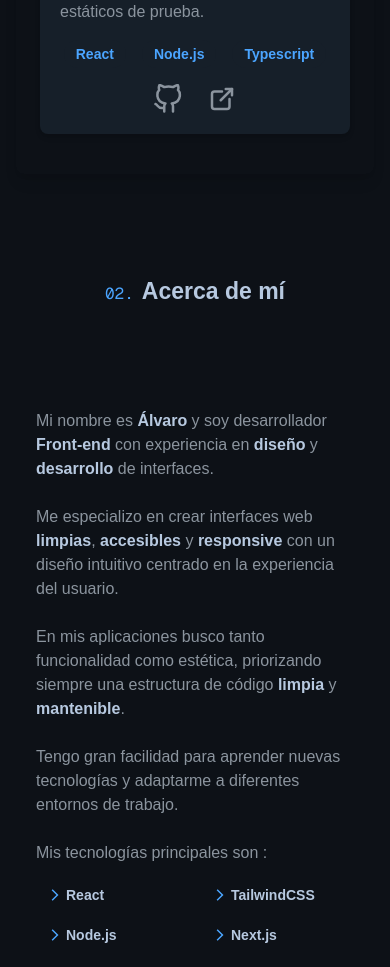
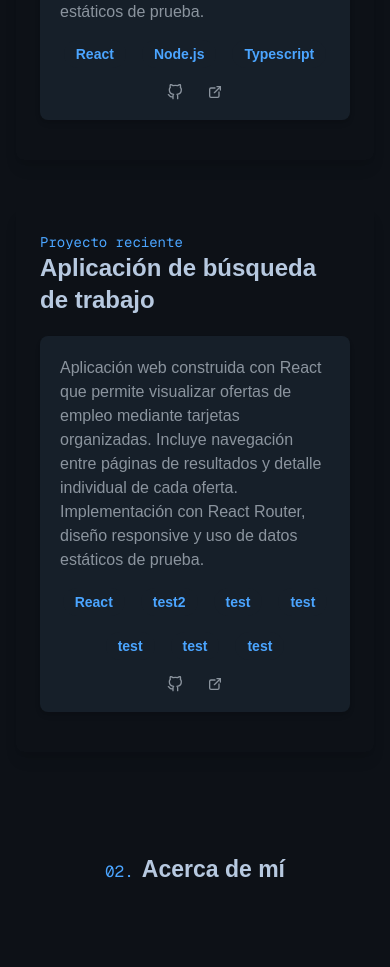
Before and after one commit to AllwarsGIT/portfolio-react, a Next.js app: page / in a window 390 px wide. Shown: the part 920-1887 px from the top of the page. Built offline with nearby package versions, Linux system fonts and the light colour scheme.

Commit message:
Card modularity fix

```diff
--- a/src/components/ProjectCard.tsx
+++ b/src/components/ProjectCard.tsx
@@ -13,11 +13,13 @@ interface ProjectCardProps {
     title: string;
     description: string;
     last?:string;
-    src?:string;
+    githubUrl?:string;
+    demoUrl?:string;
+    techName?:string[];
 }
 
 
-function ProjectCard({title="title", description="description",  last=""}: ProjectCardProps) {
+function ProjectCard({title="title", description="description",  last="", githubUrl="" , demoUrl="", techName=[]}: ProjectCardProps) {
   return (
     <div className= "md:w-4/7 min-h-[24rem] bg-transparent rounded-lg shadow-lg p-6 flex flex-wrap justify-center items-center m-5 mx-auto">
         <div className="flex-1 flex flex-col h-full">
@@ -30,17 +32,27 @@ function ProjectCard({title="title", description="description",  last=""}: Proje
             <div className="text-graySecondary flex-1 flex items-center">
                 <div className="shadow-md bg-card p-5 rounded-lg rounded-bl-lg w-full ">
                     <p className="description">{description}</p>
-                    <div className="flex justify-center mt-4 md:hidden gap-4">
-                        <TechBadge techName="React" />
-                        <TechBadge techName="Node.js" />
-                        <TechBadge techName="Typescript" />
+                    <div className="flex flex-wrap justify-center mt-4 md:hidden gap-4">
+                        {techName.map((tech, index) => (
+                        <TechBadge key={index} techName={tech} />
+                    ))}
                     </div>
                     <div className="flex justify-center md:hidden mt-4 gap-6 ">
-                        <a className=" hover:text-bluePrimary transition-colors duration-300 ease-in-out"  href="https://github.com/AllwarsGIT/job-searching-app-react" target="_blank" rel="noopener noreferrer" aria-label="GitHub">
-                            <FiGithub size={30} />
+                        <a
+                        className=" hover:text-bluePrimary transition-colors duration-300 ease-in-out"
+                        href={githubUrl}
+                        target="_blank"
+                        rel="noopener noreferrer"
+                        >
+                            <FiGithub />
                         </a>
-                        <a className=" hover:text-bluePrimary transition-colors duration-300 ease-in-out"   href="https://job-searching-app-react.vercel.app/" target="_blank" rel="noopener noreferrer" aria-label="Página web">
-                            <TbExternalLink size={30} />
+                        <a
+                        className=" hover:text-bluePrimary transition-colors duration-300 ease-in-out"
+                        href={demoUrl}
+                        target="_blank"
+                        rel="noopener noreferrer"
+                        >
+                            <TbExternalLink />
                         </a>
                     </div>
                 </div>
@@ -52,16 +64,26 @@ function ProjectCard({title="title", description="description",  last=""}: Proje
                 </div> */}
 
                 <div className="hidden md:flex md:ml-1 gap-4">
-                    <TechBadge techName="React" />
-                    <TechBadge techName="Node.js" />
-                    <TechBadge techName="Typescript" />
+                    {techName.map((tech, index) => (
+                        <TechBadge key={index} techName={tech} />
+                    ))}
                 </div>
 
                 <div className="hidden md:flex md:ml-1 gap-4 ">
-                    <a className=" hover:text-bluePrimary transition-colors duration-300 ease-in-out"  href="https://github.com/AllwarsGIT/job-searching-app-react" target="_blank" rel="noopener noreferrer" aria-label="GitHub">
+                    <a
+                    className=" hover:text-bluePrimary transition-colors duration-300 ease-in-out"
+                    href={githubUrl}
+                    target="_blank"
+                    rel="noopener noreferrer"
+                    >
                         <FiGithub />
                     </a>
-                    <a className=" hover:text-bluePrimary transition-colors duration-300 ease-in-out"   href="https://job-searching-app-react.vercel.app/" target="_blank" rel="noopener noreferrer" aria-label="Página web">
+                    <a
+                    className=" hover:text-bluePrimary transition-colors duration-300 ease-in-out"
+                    href={demoUrl}
+                    target="_blank"
+                    rel="noopener noreferrer"
+                    >
                         <TbExternalLink />
                     </a>
                 </div>
--- a/src/components/Projects.tsx
+++ b/src/components/Projects.tsx
@@ -13,22 +13,22 @@ function Projects() {
 
         </div>
 
-        <div className="flex flex-col gap-4">
+        <div className="flex flex-col gap-2">
             <ProjectCard
-                src ="https://job-searching-app-react.vercel.app/"
-                last = "Proyecto reciente"
-                title="Aplicación de búsqueda de trabajo"
-                description="Aplicación web construida con React que permite visualizar ofertas de empleo mediante tarjetas organizadas. Incluye navegación entre páginas de resultados y detalle individual de cada oferta. Implementación con React Router, diseño responsive y uso de datos estáticos de prueba."/>
-            {/* <ProjectCard
-                src ="https://job-searching-app-react.vercel.app/"
+                githubUrl="https://github.com/AllwarsGIT/job-searching-app-react"
+                demoUrl="https://job-searching-app-react.vercel.app/"
+                techName={["React", "Node.js", "Typescript"]}
                 last = "Proyecto reciente"
                 title="Aplicación de búsqueda de trabajo"
                 description="Aplicación web construida con React que permite visualizar ofertas de empleo mediante tarjetas organizadas. Incluye navegación entre páginas de resultados y detalle individual de cada oferta. Implementación con React Router, diseño responsive y uso de datos estáticos de prueba."/>
             <ProjectCard
-                src ="https://job-searching-app-react.vercel.app/"
+                githubUrl="https://github.com/AllwarsGIT/job-searching-app-react"
+                demoUrl="https://job-searching-app-react.vercel.app/"
+                techName={["React", "test2", "test", "test", "test", "test", "test"]}
                 last = "Proyecto reciente"
                 title="Aplicación de búsqueda de trabajo"
-                description="Aplicación web construida con React que permite visualizar ofertas de empleo mediante tarjetas organizadas. Incluye navegación entre páginas de resultados y detalle individual de cada oferta. Implementación con React Router, diseño responsive y uso de datos estáticos de prueba."/> */}
+                description="Aplicación web construida con React que permite visualizar ofertas de empleo mediante tarjetas organizadas. Incluye navegación entre páginas de resultados y detalle individual de cada oferta. Implementación con React Router, diseño responsive y uso de datos estáticos de prueba."/>
+
         </div>
     </div>
 </section>
```
